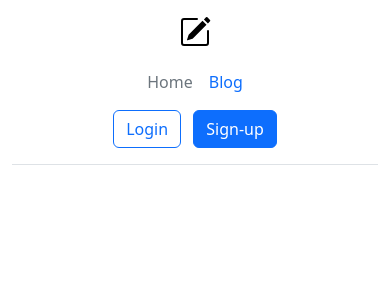
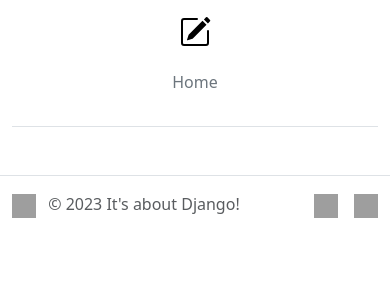
Before and after one commit to blinktreeman/itsAboutDjango, a Django app: page / in a window 390 px wide. Shown: the top 300 px of the page. Run offline with Django 4.2, Linux system fonts and the light colour scheme; data that the repository does not hold is empty; parts of the project's set-up code (start-up, migrations or seed data) failed here and were passed over; some libraries are stand-ins or nearby versions; grey boxes are pictures that could not be loaded.

Commit message:
add detail page, correct base, home

```diff
--- a/blog/templates/_base.html
+++ b/blog/templates/_base.html
@@ -27,19 +27,51 @@
         </div>
 
         <ul class="nav col-12 col-md-auto mb-2 justify-content-center mb-md-0">
-            <li><a href="#" class="nav-link px-2 link-secondary">Home</a></li>
-            <li><a href="#" class="nav-link px-2">Blog</a></li>
+            <li><a href="/" class="nav-link px-2 link-secondary">Home</a></li>
         </ul>
-
-        <div class="col-md-3 text-end">
-            <button type="button" class="btn btn-outline-primary me-2">Login</button>
-            <button type="button" class="btn btn-primary">Sign-up</button>
-        </div>
     </header>
 </div>
-<div class="container">
-    {% block content %}
-    {% endblock content %}
-</div>
+<main class="container">
+    <div class="row">
+        <div class="col-md-8">
+            {% block content %}
+            {% endblock %}
+        </div>
+
+        <div class="col-md-4">
+            <div class="position-sticky" style="top: 2rem;">
+                {% block sidebar %}
+                {% endblock %}
+            </div>
+        </div>
+    </div>
+</main>
+
+<footer class="py-3 my-4 border-top">
+    <div class="container">
+        <div class="row">
+            <div class="col">
+                <a href="/blog" class="mb-3 me-2 mb-md-0 text-muted text-decoration-none lh-1">
+                    <img src="{% static 'images/signpost-split.svg' %}" width="24" height="24" alt="">
+                </a>
+                <span class="mb-3 mb-md-0 text-muted">&copy; 2023 It's about Django!</span>
+            </div>
+
+            <ul class="nav col-auto">
+                <li>
+                    <a class="text-muted" href="#">
+                        <img src="{% static 'images/github.svg' %}" width="24" height="24" alt="">
+                    </a>
+                </li>
+                <li class="ms-3">
+                    <a class="text-muted" href="#">
+                        <img src="{% static 'images/twitter.svg' %}" width="24" height="24" alt="">
+                    </a>
+                </li>
+            </ul>
+        </div>
+    </div>
+</footer>
+
 </body>
 </html>
--- a/blog/templates/home.html
+++ b/blog/templates/home.html
@@ -1,11 +1,12 @@
 {% extends "_base.html" %}
 {% block title %}Home{% endblock title %}
 {% block content %}
+    {% load markdown_extras %}
     {% for post in posts %}
-<div class="blog-post">
+        <div class="blog-post mb-3">
             <h2 class="blog-post-title mb-1"> {{ post.title }} </h2>
             <p class="blog-post-meta">Published {{ post.published }} by {{ post.author }}</p>
-    {{ post.body|truncatewords:100|linebreaks }}
+            <p class="blog-post-body mb-1">{{ post.body | truncatewords:100 | linebreaks }}</p>
             <a href="{{ post.get_absolute_url }}"> Читать далее...</a>
         </div>
     {% endfor %}
```
Also changed, not shown: blog/templates/detail.html (+47 -9 lines). Lines whose indentation alone changed are shown as unchanged.
